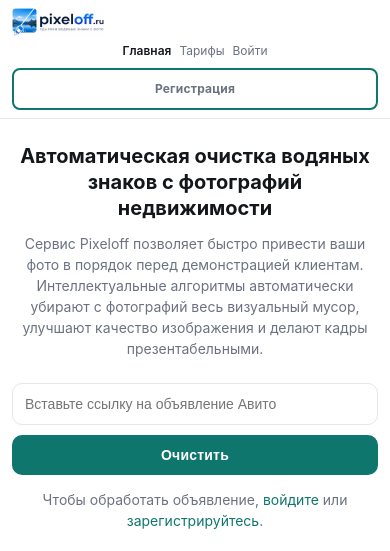
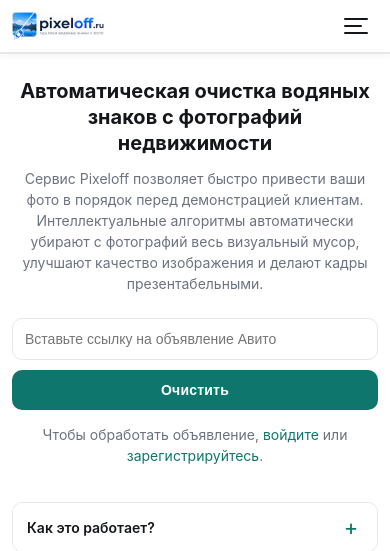
Before and after one commit to alyoshagafurov/-, a FastAPI app: page / in a window 390 px wide. Shown: the top 551 px of the page. Run offline with FastAPI, Linux system fonts and the light colour scheme.

Commit message:
Add mobile burger menu, clean up header
- Burger button with animated 3-line → X transition
- Slide-down mobile nav menu
- Desktop nav hidden on mobile, burger hidden on desktop
- Cleaner header styles with shadow

Co-Authored-By: Claude Sonnet 4.6 <noreply@anthropic.com>

```diff
--- a/app/static/css/style.css
+++ b/app/static/css/style.css
@@ -38,19 +38,60 @@ a:hover { text-decoration: underline; }
 .site-header {
   border-bottom: 1px solid var(--line);
   background: var(--bg);
-  position: sticky; top: 0; z-index: 10;
+  position: sticky; top: 0; z-index: 100;
+  box-shadow: 0 1px 8px rgba(0,0,0,.06);
 }
 .site-header .container {
   display: flex; align-items: center; justify-content: space-between;
-  height: 60px;
+  height: 64px;
 }
-.brand { font-weight: 700; font-size: 20px; color: var(--fg); display: flex; align-items: center; gap: 8px; }
-.brand .dot { width: 14px; height: 14px; border-radius: 4px; background: var(--accent); display: inline-block; }
+.brand { display: flex; align-items: center; text-decoration: none; }
+.brand:hover { text-decoration: none; }
 .brand-logo { height: 40px; width: 131px; display: block; object-fit: contain; }
-.nav { display: flex; align-items: center; gap: 20px; }
-.nav a { color: var(--muted); font-size: 15px; }
-.nav a:hover { color: var(--fg); text-decoration: none; }
-.nav a.active { color: var(--fg); font-weight: 600; }
+
+/* Десктоп nav */
+.nav-desktop { display: flex; align-items: center; gap: 24px; }
+.nav-desktop a { color: var(--muted); font-size: 15px; font-weight: 500; transition: color .15s; }
+.nav-desktop a:hover { color: var(--fg); text-decoration: none; }
+.nav-desktop a.active { color: var(--fg); font-weight: 700; }
+
+/* Бургер */
+.burger {
+  display: none; flex-direction: column; justify-content: center;
+  gap: 5px; padding: 6px; background: none; border: none; cursor: pointer;
+  width: 40px; height: 40px; border-radius: 8px; transition: background .15s;
+}
+.burger:hover { background: var(--soft); }
+.burger span {
+  display: block; height: 2px; background: var(--fg);
+  border-radius: 2px; transition: transform .3s, opacity .3s, width .3s;
+  transform-origin: center;
+}
+.burger span:nth-child(1) { width: 24px; }
+.burger span:nth-child(2) { width: 18px; }
+.burger span:nth-child(3) { width: 24px; }
+.burger.open span:nth-child(1) { transform: translateY(7px) rotate(45deg); width: 24px; }
+.burger.open span:nth-child(2) { opacity: 0; transform: scaleX(0); }
+.burger.open span:nth-child(3) { transform: translateY(-7px) rotate(-45deg); width: 24px; }
+
+/* Мобильное меню */
+.nav-mobile {
+  display: none; overflow: hidden;
+  max-height: 0; transition: max-height .35s ease, padding .35s ease;
+  background: var(--bg); border-top: 1px solid var(--line);
+}
+.nav-mobile.open { max-height: 400px; }
+.nav-mobile nav {
+  display: flex; flex-direction: column;
+  padding: 8px 0 12px;
+}
+.nav-mobile nav a {
+  padding: 13px 20px; color: var(--fg); font-size: 16px; font-weight: 500;
+  border-bottom: 1px solid var(--line); transition: background .15s;
+  text-decoration: none;
+}
+.nav-mobile nav a:last-child { border-bottom: none; }
+.nav-mobile nav a:hover { background: var(--soft); text-decoration: none; }
 
 /* ── Buttons ── */
 .btn {
@@ -212,11 +253,12 @@ p code, td code, li code { background: var(--soft); padding: 2px 6px; border-rad
 @media (max-width: 768px) {
   .container { padding: 0 16px; }
 
-  /* Header: лого + бургер-стиль навигация */
-  .site-header .container { height: 56px; flex-wrap: wrap; }
+  /* Header */
+  .site-header .container { height: 56px; }
   .brand-logo { height: 32px; width: auto; }
-  .nav { gap: 12px; }
-  .nav a { font-size: 13px; }
+  .nav-desktop { display: none; }
+  .burger { display: flex; }
+  .nav-mobile { display: block; }
   .btn-sm { padding: 5px 10px; font-size: 12px; }
 
   /* Hero */
@@ -268,14 +310,9 @@ p code, td code, li code { background: var(--soft); padding: 2px 6px; border-rad
 @media (max-width: 480px) {
   .container { padding: 0 12px; }
 
-  /* Header: навигация переносится, ссылки уменьшаются */
-  .site-header .container {
-    height: auto; min-height: 52px;
-    flex-wrap: wrap; padding-top: 8px; padding-bottom: 8px; gap: 6px;
-  }
+  /* Header */
+  .site-header .container { height: 52px; }
   .brand-logo { height: 28px; width: auto; }
-  .nav { width: 100%; justify-content: center; gap: 8px; flex-wrap: wrap; }
-  .nav a { font-size: 12px; }
   .btn-sm { padding: 4px 8px; font-size: 11px; }
 
   /* Hero */
--- a/app/static/js/app.js
+++ b/app/static/js/app.js
@@ -1,6 +1,33 @@
 "use strict";
 
-// ── 0. Info-tabs (кнопки-секции) ──────────────────────────
+// ── 0. Burger menu ────────────────────────────────────────
+const burger = document.getElementById("burger");
+const navMobile = document.getElementById("nav-mobile");
+if (burger && navMobile) {
+  burger.addEventListener("click", () => {
+    const isOpen = navMobile.classList.toggle("open");
+    burger.classList.toggle("open", isOpen);
+    burger.setAttribute("aria-expanded", isOpen);
+  });
+  // закрыть при клике на ссылку
+  navMobile.querySelectorAll("a").forEach((a) => {
+    a.addEventListener("click", () => {
+      navMobile.classList.remove("open");
+      burger.classList.remove("open");
+      burger.setAttribute("aria-expanded", "false");
+    });
+  });
+  // закрыть при клике вне меню
+  document.addEventListener("click", (e) => {
+    if (!burger.contains(e.target) && !navMobile.contains(e.target)) {
+      navMobile.classList.remove("open");
+      burger.classList.remove("open");
+      burger.setAttribute("aria-expanded", "false");
+    }
+  });
+}
+
+// ── 1. Info-tabs (кнопки-секции) ──────────────────────────
 document.querySelectorAll("[data-info-toggle]").forEach((btn) => {
   btn.addEventListener("click", () => {
     btn.closest(".info-tab").classList.toggle("open");
--- a/app/templates/base.html
+++ b/app/templates/base.html
@@ -13,7 +13,9 @@
       <a class="brand" href="/">
         <img src="/static/logo-header.jpg" alt="Pixeloff" class="brand-logo" width="131" height="40">
       </a>
-      <nav class="nav">
+
+      <!-- Десктоп навигация -->
+      <nav class="nav nav-desktop">
         <a href="/" class="{% block nav_home %}{% endblock %}">Главная</a>
         <a href="/tariffs" class="{% block nav_tariffs %}{% endblock %}">Тарифы</a>
         {% if user %}
@@ -23,6 +25,27 @@
         {% else %}
           <a href="/login">Войти</a>
           <a class="btn btn-sm btn-outline" href="/register">Регистрация</a>
+        {% endif %}
+      </nav>
+
+      <!-- Бургер кнопка (только мобиле) -->
+      <button class="burger" id="burger" aria-label="Меню" aria-expanded="false">
+        <span></span><span></span><span></span>
+      </button>
+    </div>
+
+    <!-- Мобильное меню -->
+    <div class="nav-mobile" id="nav-mobile">
+      <nav>
+        <a href="/">Главная</a>
+        <a href="/tariffs">Тарифы</a>
+        {% if user %}
+          <a href="/dashboard">Кабинет</a>
+          {% if user.is_admin %}<a href="/admin">Админка</a>{% endif %}
+          <a href="/logout">Выйти</a>
+        {% else %}
+          <a href="/login">Войти</a>
+          <a href="/register">Регистрация</a>
         {% endif %}
       </nav>
     </div>
```
